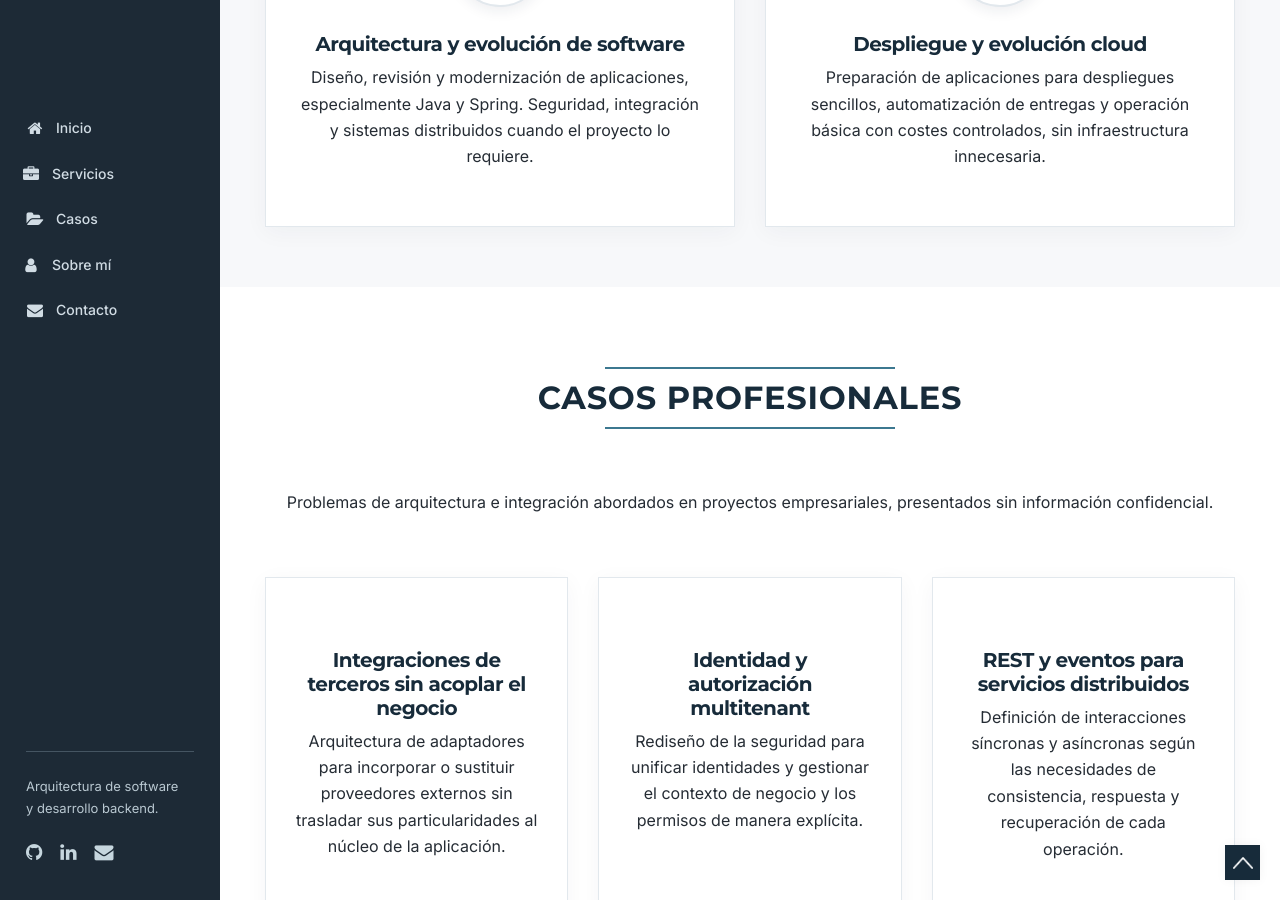
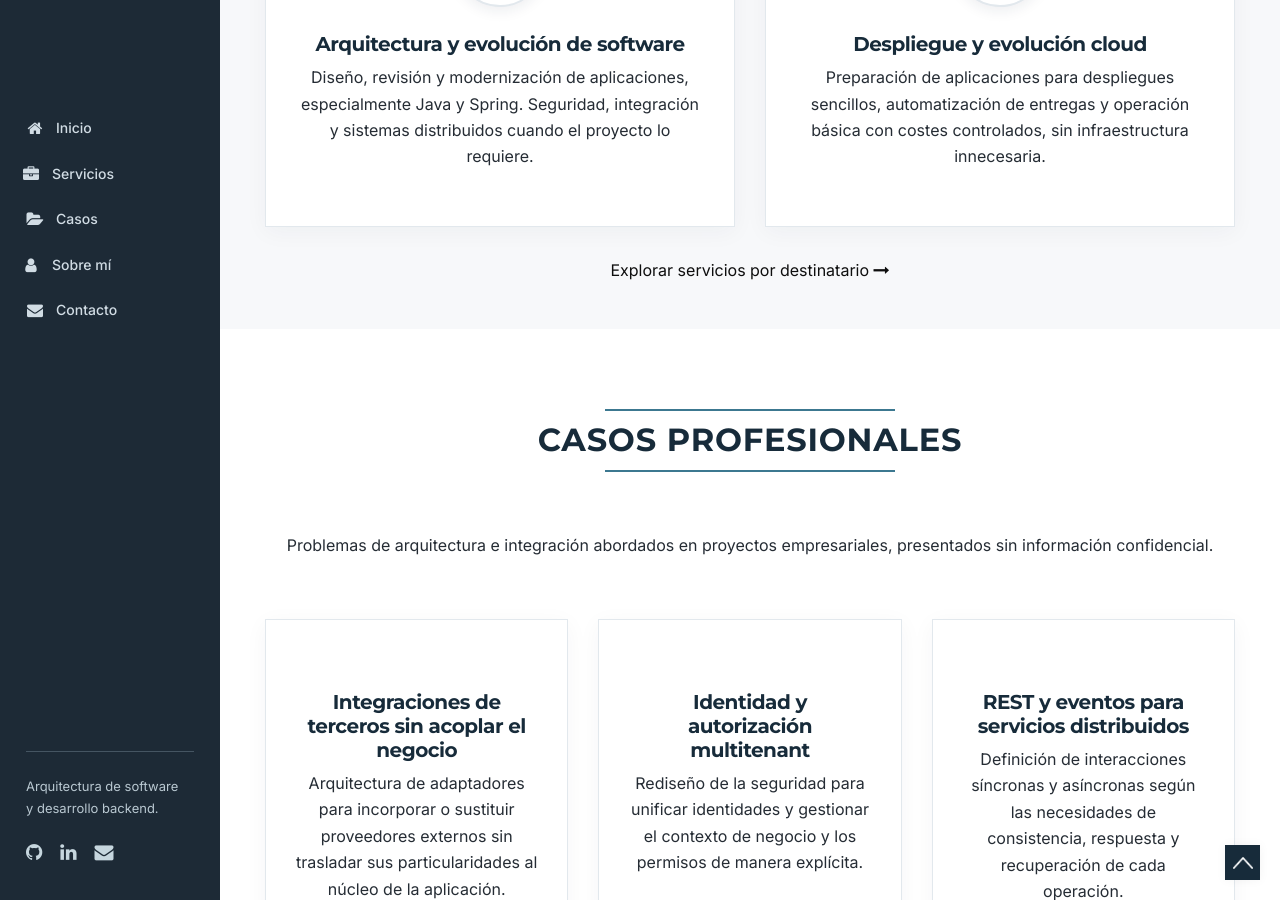
Before and after one commit to dabiz-me/dabiz.me, a Jekyll site: the page built from index.html, in a window 1280 px wide and 900 px high, scrolled down 1792 px. Built offline with Jekyll 4.4.1, drawn with Linux system fonts in a browser that asks for light colours.

Commit message:
fix(v3): restore compact navigation and service discovery

```diff
--- a/_includes/services_section.html
+++ b/_includes/services_section.html
@@ -26,6 +26,7 @@
                     </div>
                     {% endfor %}
                 </div>
+                <p class="dabiz-services-index-link"><a href="{{ '/servicios/' | relative_url }}">Explorar servicios por destinatario <i class="fa fa-long-arrow-right" aria-hidden="true"></i></a></p>
             </div>
         </div>
     </div>
```
